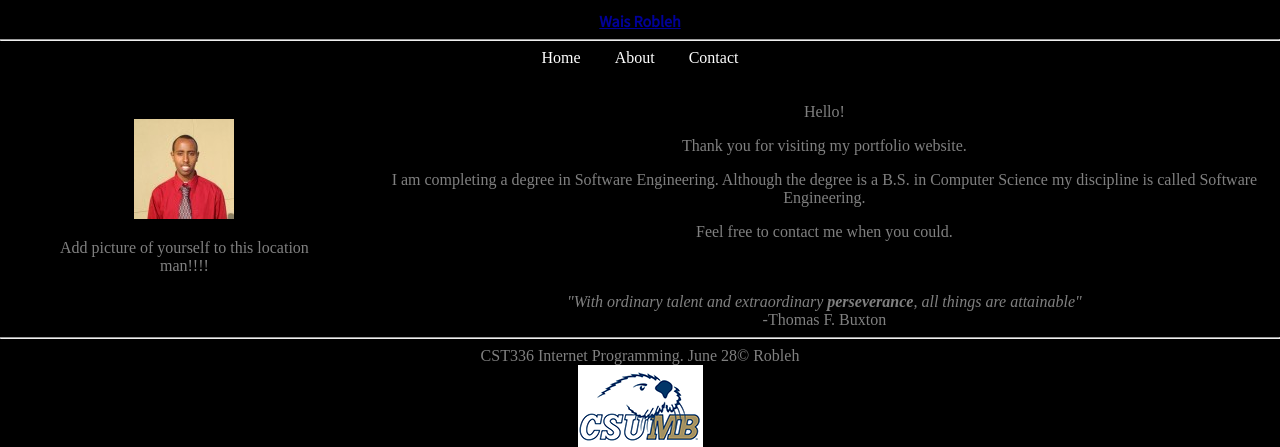
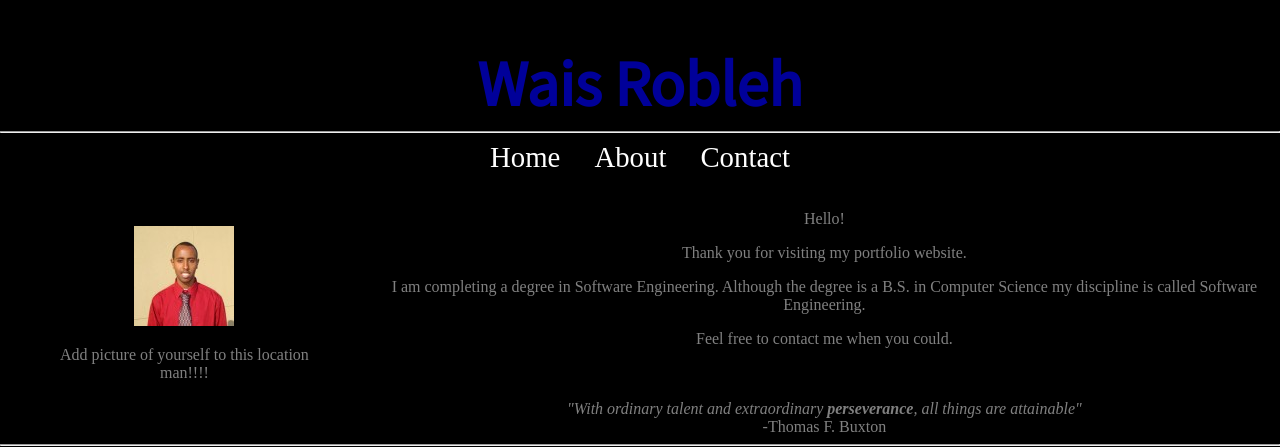
Before and after one commit to weiss21/cst336-lab1, a PHP site: page /index.php in a window 1280 px wide. Shown: the top 447 px of the page. Run offline with PHP 8.4, Linux system fonts and the light colour scheme.

Commit message:
something

```diff
--- a/css/style.css
+++ b/css/style.css
@@ -14,7 +14,7 @@ header, main, nav, footer {
 nav a {/* links within "nav" container */
     padding:15px;
     padding-bottom:4px;
-    font-size: 1.em;
+    font-size: 1.8em;
     text-decoration: none; /* removes underline */
     color: white;           /* by default, links are blue */
   }
@@ -29,12 +29,12 @@ main {
   display: flex;
   justify-content: center;
 }
+
 h1 {
         font-family: 'Source Sans Pro', sans-serif;
-        font-size: 12pt;
         color: #000099;
-        margin-bottom: 5px;
-        text-decoration: underline;
+        font-size: 4em;
+        margin-bottom: 0px
     }
 
 table {
```
